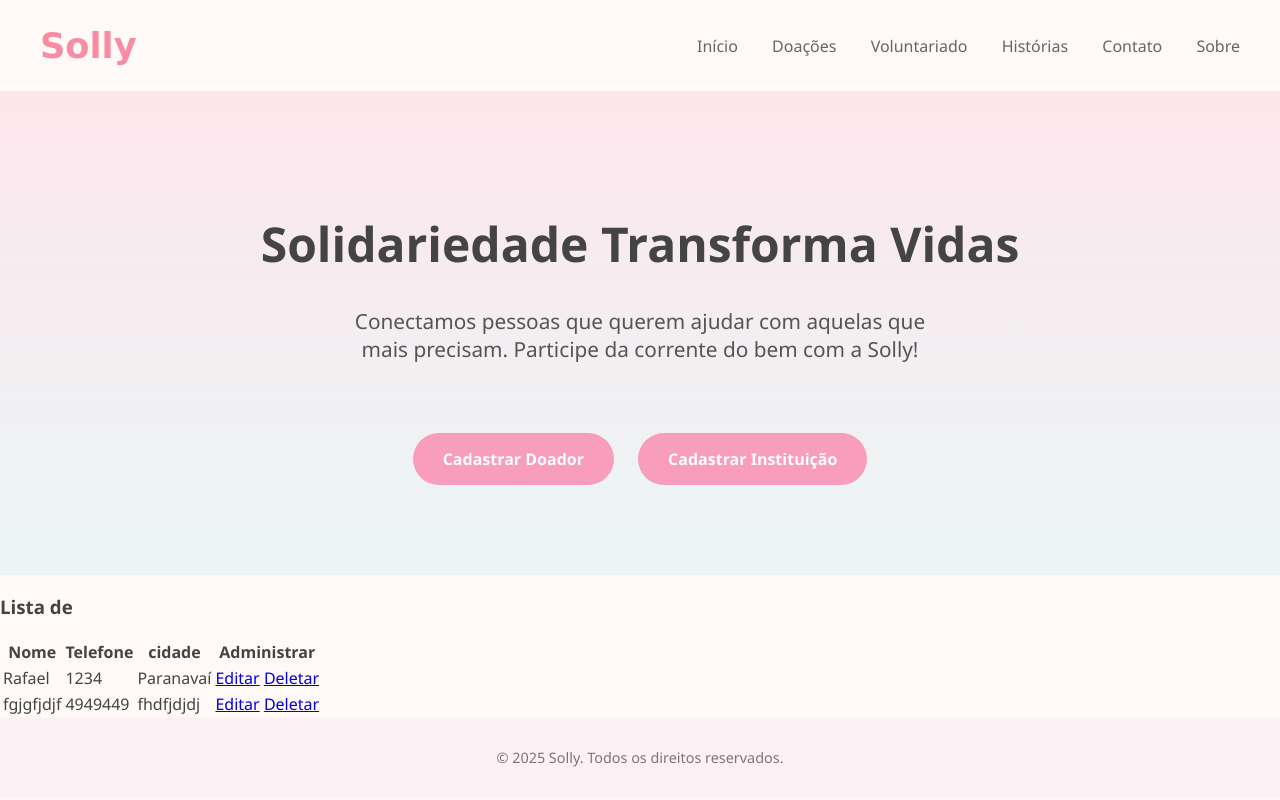
After one commit to anacarolinetrajano/SolidariedadeEmA-o, a Django app: page /listar/doador/ in a window 1280 px wide. The commit adds this page. Run offline with Django 4.2, Linux system fonts and the light colour scheme; data comes from the database, SQL or seed files in the repository; both versions use the stored data as it was after the commit.

Commit message:
Adicionamos login, senha e list

```diff
--- a/paginasweb/templates/paginasweb/index.html
+++ b/paginasweb/templates/paginasweb/index.html
@@ -6,101 +6,7 @@
   <meta charset="UTF-8">
   <title>Solly - Solidariedade em Ação</title>
   <meta name="viewport" content="width=device-width, initial-scale=1.0">
-  <style>
-    :root {
-      --cor-fundo: #fff9f8;
-      --cor-destaque: #ffcce0;
-      --cor-clara: #e6f3f4;
-      --cor-titulo: #444;
-      --cor-menu: #666;
-      --cor-botao: #f89dbb;
-    }
-
-    body {
-      margin: 0;
-      font-family: 'Segoe UI', sans-serif;
-      background-color: var(--cor-fundo);
-      color: var(--cor-titulo);
-    }
-
-    header {
-      display: flex;
-      justify-content: space-between;
-      align-items: center;
-      padding: 25px 40px;
-      background-color: transparent;
-    }
-
-    .logo {
-      font-size: 2.2em;
-      font-weight: bold;
-      color: #f78ca2;
-      font-family: 'Comic Sans MS', cursive, sans-serif;
-    }
-
-    nav a {
-      margin-left: 30px;
-      text-decoration: none;
-      color: var(--cor-menu);
-      font-size: 1em;
-      transition: color 0.3s ease;
-    }
-
-    nav a:hover {
-      color: var(--cor-botao);
-    }
-
-    .hero {
-      display: flex;
-      flex-direction: column;
-      align-items: center;
-      justify-content: center;
-      padding: 80px 20px;
-      text-align: center;
-      background: linear-gradient(to bottom, #fde6ec, #eaf6f6);
-    }
-
-    .hero h1 {
-      font-size: 3em;
-      margin-bottom: 10px;
-      color: var(--cor-titulo);
-    }
-
-    .hero p {
-      font-size: 1.3em;
-      max-width: 600px;
-      color: #555;
-    }
-
-    .botoes {
-      margin-top: 40px;
-    }
-
-    .botoes a {
-      display: inline-block;
-      background-color: var(--cor-botao);
-      color: white;
-      padding: 15px 30px;
-      margin: 10px;
-      border-radius: 30px;
-      text-decoration: none;
-      font-weight: bold;
-      font-size: 1em;
-      transition: background-color 0.3s ease;
-    }
-
-    .botoes a:hover {
-      background-color: #e07da1;
-    }
-
-    footer {
-      text-align: center;
-      padding: 30px;
-      background-color: #fef1f5;
-      font-size: 0.9em;
-      color: #777;
-    }
-  </style>
+  <link rel="stylesheet" href="{% static 'css/estilo.css' %}">
 </head>
 <body>
 
--- /dev/null
+++ b/paginasweb/templates/paginasweb/lista/doadorList.html
@@ -0,0 +1,31 @@
+{% extends "paginasweb/index.html" %}
+
+{% load static %}
+
+{% block conteudo %}
+
+<h3>Lista de </h3>
+
+<table>
+<tr>
+    <th>Nome</th>
+    <th>Telefone</th>
+    <th>cidade</th>
+    <th>Administrar</th>
+</tr>
+
+{% for doador in object_list %}
+<tr>
+    <td>{{doador.nome}}</td>
+    <td>{{doador.telefone}}</td>
+    <td>{{doador.cidade}}</td>
+    <td>
+        <a href="{% url "editar-doador" doador.pk %}">Editar</a>
+        <a href="{% url "deletar-doador" doador.pk %}">Deletar</a>
+    </td>
+</tr>
+{% endfor %}
+
+</table>
+
+{% endblock %}
--- a/paginasweb/urls.py
+++ b/paginasweb/urls.py
@@ -9,7 +9,25 @@ from .views import (
     DoadorList, InstituicaoList, DoacaoList, Historia_InspiradorasList, StatusList
 )
 
+from django.contrib.auth import views as auth_views
+
 urlpatterns = [
+    #Criar rota para página de login
+    path("login/", auth_views.LoginView.as_view(
+         template_name = 'paginasweb/form.html',
+          extra_context = {'titulo' : "Autentificação ", "botao" : "Entrar"}
+    ), name= "login"),
+
+     path("senha/", auth_views.PasswordChangeView.as_view(
+         template_name = 'paginasweb/form.html',
+          extra_context = {'titulo' : "Atualizar ", "botao" : "Salvar"}
+    ), name= "senha"),
+
+
+    #Criar uma rota de logout
+    path("sair/", auth_views.LogoutView.as_view(), name= "sair"),
+
+
     path("", PaginaInicial.as_view(), name="index"),
     path("sobre/", Sobre.as_view(), name="sobre"),
 
--- a/paginasweb/views.py
+++ b/paginasweb/views.py
@@ -1,7 +1,10 @@
 from django.views.generic.edit import CreateView, UpdateView, DeleteView
 from django.views.generic import TemplateView, ListView
 from django.urls import reverse_lazy
+
 from .models import Doador, Instituicao, Status, Doacao, Historia_Inspiradoras
+
+from django.contrib.auth.mixins import LoginRequiredMixin
 
 
 class PaginaInicial(TemplateView):
@@ -10,36 +13,35 @@ class PaginaInicial(TemplateView):
 class Sobre(TemplateView):
     template_name = 'paginasweb/sobre.html'
 
-class DoadorCreate(CreateView):
+class DoadorCreate(LoginRequiredMixin, CreateView):
     template_name = 'paginasweb/form.html'
     model = Doador
     fields = ['nome', 'telefone', 'cidade']
     success_url = reverse_lazy('index')
     extra_context = {'titulo' : "Cadastrar doador", "botao" : "Cadastrar"}
 
-class InstituicaoCreate(CreateView):
+class InstituicaoCreate(LoginRequiredMixin, CreateView):
     template_name = 'paginasweb/form.html'
     model = Instituicao
     fields = ['nome', 'telefone', 'cidade', 'tipo', 'descricao']
     success_url = reverse_lazy('index')
     extra_context = {'titulo' : "Cadastrar Instituicao", "botao" : "Cadastrar"}
 
-class StatusCreate(CreateView):
+class StatusCreate(LoginRequiredMixin, CreateView):
     template_name = 'paginasweb/form.html'
     model = Status
     fields = ['nome','pode_editar']
     success_url = reverse_lazy('index')
     extra_context = {'titulo' : "Cadastrar Status", "botao" : "Cadastrar"}
 
-class DoacaoCreate(CreateView):
+class DoacaoCreate(LoginRequiredMixin, CreateView):
     template_name = 'paginasweb/form.html'
     model = Doacao
     fields = ['tipo', 'quantidade', 'data', 'doador', 'instituicao', 'status']
     success_url = reverse_lazy('index')
     extra_context = {'titulo' : "Cadastrar Doacao", "botao" : "Cadastrar"}
 
-class Historia_InspiradorasCreate(CreateView):
-    template_name = 'paginasweb/form.html'
+class Historia_InspiradorasCreate(LoginRequiredMixin, CreateView):
     model = Historia_Inspiradoras
     fields = ['titulo', 'conteudo', 'autor', 'doador', 'instituicao']
     success_url = reverse_lazy('index')
@@ -77,7 +79,6 @@ class DoacaoUpdate(UpdateView):
     extra_context = {'titulo' : "Cadastrar Doacao", "botao" : "Editar"}
 
 class Historia_InspiradorasUpdate(UpdateView):
-    template_name = 'paginasweb/form.html'
     model = Historia_Inspiradoras
     fields = ['titulo', 'conteudo', 'autor', 'doador', 'instituicao']
     success_url = reverse_lazy('index')
@@ -98,6 +99,11 @@ class InstituicaoDelete(DeleteView):
     success_url = reverse_lazy('index')
     extra_context = {'titulo' : "Excluir Instituicao", "botao" : "Excluir"}
 
+class StatusDelete(DeleteView):
+    template_name = 'paginasweb/form.html'
+    model = Status
+    success_url = reverse_lazy('index')
+    extra_context = {'titulo' : "Excluir Instituicao", "botao" : "Excluir"}
 
 class DoacaoDelete(DeleteView):
     template_name = 'paginasweb/form.html'
@@ -106,39 +112,29 @@ class DoacaoDelete(DeleteView):
     extra_context = {'titulo' : "Excluir Instituicao", "botao" : "Excluir"}
 
 class Historia_InspiradorasDelete(DeleteView):
-    template_name = 'paginasweb/form.html'
     model = Historia_Inspiradoras
     success_url = reverse_lazy('index')
     extra_context = {'titulo' : "Excluir Instituicao", "botao" : "Excluir"}
 
-class StatusDelete(DeleteView):
-    template_name = 'paginasweb/form.html'
-    model = Status
-    success_url = reverse_lazy('index')
-    extra_context = {'titulo' : "Excluir Instituicao", "botao" : "Excluir"}
 
     ######################################################################################################
 
 class DoadorList(ListView):
-    template_name = 'paginasweb/lista/doadorLista.html'
+    template_name = 'paginasweb/lista/doadorList.html'
     model = Doador
 
-
 class InstituicaoList(ListView):
-    template_name = 'paginasweb/lista/InstituicaoLista.html'
+    template_name = 'paginasweb/lista/instituicaoLista.html'
     model = Instituicao
 
-
 class DoacaoList(ListView):
-    template_name = 'paginasweb/lista/DoacaoLista.html'
+    template_name = 'paginasweb/lista/doacaoList.html'
     model = Doacao
 
-
 class Historia_InspiradorasList(ListView):
-    template_name = 'paginasweb/lista/Historia_InspiradorasLista.html'
+    template_name = 'paginasweb/lista/historia_inspiradorasList.html'
     model = Historia_Inspiradoras
 
-
 class StatusList(ListView):
-    template_name = 'paginasweb/lista/StatusLista.html'
+    template_name = 'paginasweb/lista/statusList.html'
     model = Status
--- a/pw2025/settings.py
+++ b/pw2025/settings.py
@@ -128,3 +128,8 @@ STATICFILES_DIRS = [
 # https://docs.djangoproject.com/en/4.2/ref/settings/#default-auto-field
 
 DEFAULT_AUTO_FIELD = 'django.db.models.BigAutoField'
+
+
+LOGIN_REDIRECT_URL = 'index'
+LOGIN_URL = 'login'
+LOGOUT_REDIRECT_URL = 'login'
--- a/static/css/estilo.css
+++ b/static/css/estilo.css
@@ -1,6 +1,94 @@
-body{
-    background-color: #d11919;
-    font-family: Arial, sans-serif;
-    margin: 0;
-    padding: 20px;
-}
+
+    :root {
+      --cor-fundo: #fff9f8;
+      --cor-destaque: #ffcce0;
+      --cor-clara: #e6f3f4;
+      --cor-titulo: #444;
+      --cor-menu: #666;
+      --cor-botao: #f89dbb;
+    }
+
+    body {
+      margin: 0;
+      font-family: 'Segoe UI', sans-serif;
+      background-color: var(--cor-fundo);
+      color: var(--cor-titulo);
+    }
+
+    header {
+      display: flex;
+      justify-content: space-between;
+      align-items: center;
+      padding: 25px 40px;
+      background-color: transparent;
+    }
+
+    .logo {
+      font-size: 2.2em;
+      font-weight: bold;
+      color: #f78ca2;
+      font-family: 'Comic Sans MS', cursive, sans-serif;
+    }
+
+    nav a {
+      margin-left: 30px;
+      text-decoration: none;
+      color: var(--cor-menu);
+      font-size: 1em;
+      transition: color 0.3s ease;
+    }
+
+    nav a:hover {
+      color: var(--cor-botao);
+    }
+
+    .hero {
+      display: flex;
+      flex-direction: column;
+      align-items: center;
+      justify-content: center;
+      padding: 80px 20px;
+      text-align: center;
+      background: linear-gradient(to bottom, #fde6ec, #eaf6f6);
+    }
+
+    .hero h1 {
+      font-size: 3em;
+      margin-bottom: 10px;
+      color: var(--cor-titulo);
+    }
+
+    .hero p {
+      font-size: 1.3em;
+      max-width: 600px;
+      color: #555;
+    }
+
+    .botoes {
+      margin-top: 40px;
+    }
+
+    .botoes a {
+      display: inline-block;
+      background-color: var(--cor-botao);
+      color: white;
+      padding: 15px 30px;
+      margin: 10px;
+      border-radius: 30px;
+      text-decoration: none;
+      font-weight: bold;
+      font-size: 1em;
+      transition: background-color 0.3s ease;
+    }
+
+    .botoes a:hover {
+      background-color: #e07da1;
+    }
+
+    footer {
+      text-align: center;
+      padding: 30px;
+      background-color: #fef1f5;
+      font-size: 0.9em;
+      color: #777;
+    }
```
Also changed, not shown: paginasweb/templates/paginasweb/lista/historias_inspiradorasList.html (added, +31 -0 lines), paginasweb/templates/paginasweb/lista/instituicaoList.html (added, +31 -0 lines), paginasweb/templates/paginasweb/lista/statusList.html (added, +31 -0 lines), db.sqlite3, paginasweb/templates/paginasweb/lista/doacaoList.html (renamed from paginasweb/templates/paginasweb/doacaoList.html).
